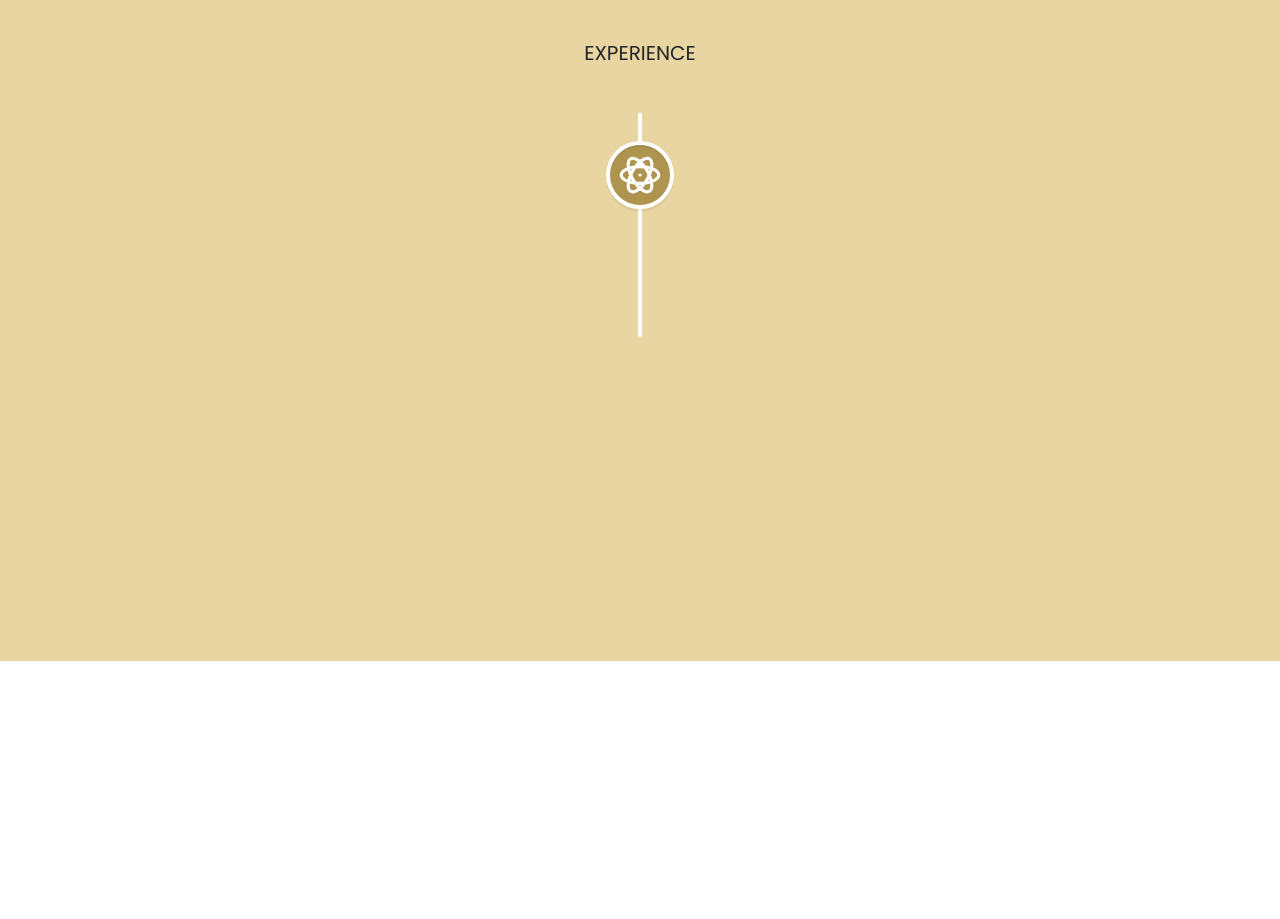
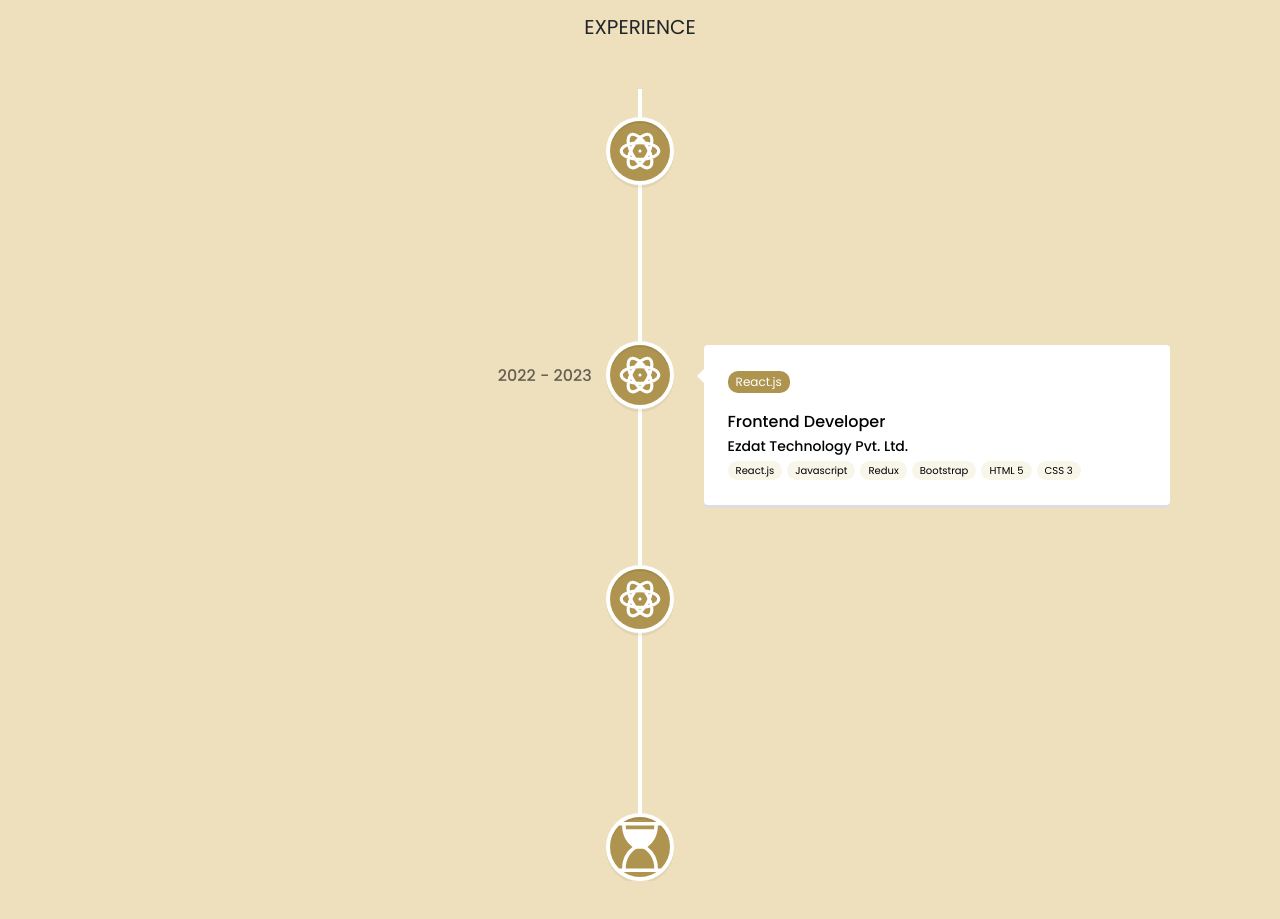
Before and after one commit to ns6296666/portfolio, a React (Vite) app in the folder react-portfolio/: page / in a window 1280 px wide. Shown: the part 2560-3479 px from the top of the page. Before the commit the page ends 3221 px from the top, so only its background shows below. Built offline with nearby package versions, Linux system fonts and the light colour scheme.

Commit message:
experience section complete

```diff
--- a/react-portfolio/src/App.css
+++ b/react-portfolio/src/App.css
@@ -245,9 +245,9 @@
 /* experience css */
 
 .experience {
-  height: 700px;
-  background-color: #e9d5a1;
-  padding: 6%;
+  height: 100%;
+  background-color: #EFE0BD;
+  padding: 4%;
 }
 .framework {
   background-color: #ae944f;
@@ -279,3 +279,12 @@
   color:#000;
   margin-right: 5px;
 }
+.extra-div{
+  background-color: #EEDFBD;
+  width: 200px;
+  height: 80px;
+  margin-top: -18px;
+    margin-left: 41%;
+    position: absolute;
+    bottom: 0px;
+}
--- a/react-portfolio/src/Experience.jsx
+++ b/react-portfolio/src/Experience.jsx
@@ -6,13 +6,64 @@
 
 import Heading from "./Heading";
 import VerticalTimeLine from "./VerticalTimeLine";
+import react from "./assets/react.svg";
+import star from "./assets/star.svg";
 
 export default function Experience() {
   return (
     <div className="experience">
       <Heading name="EXPERIENCE" className="skill-heading" />
       <VerticalTimeline>
-        <VerticalTimeLine />
+        <VerticalTimeLine
+          date="2023 - present"
+          image={react}
+          framework="React Native"
+          designation=" React Native Intern"
+          company="Natter"
+          skills={[
+            "React Native",
+            "Javascript",
+            "Redux",
+            "Jotai",
+            "React Query",
+          ]}
+        />
+        <VerticalTimeLine
+          date="2022 - 2023"
+          image={react}
+          framework="React.js"
+          designation="Frontend Developer"
+          company="Ezdat Technology Pvt. Ltd."
+          skills={[
+            "React.js",
+            "Javascript",
+            "Redux",
+            "Bootstrap",
+            "HTML 5",
+            "CSS 3",
+          ]}
+        />
+        <VerticalTimeLine
+          date="2022 - 2022"
+          image={react}
+          framework="React.js"
+          designation="Software Developer"
+          company="Ritzyware"
+          skills={[
+            "React.js",
+            "Javascript",
+            "Redux",
+            "Bootstrap",
+            "HTML 5",
+            "CSS 3",
+            "Material UI",
+          ]}
+        />
+        <VerticalTimelineElement
+          iconStyle={{ background: "#AE944F", color: "#fff" }}
+          icon={<img src={star} alt="react" className="skill-img" />}
+        />
+        <div className="extra-div"></div>
       </VerticalTimeline>
     </div>
   );
--- a/react-portfolio/src/VerticalTimeLine.jsx
+++ b/react-portfolio/src/VerticalTimeLine.jsx
@@ -1,28 +1,35 @@
 import { VerticalTimelineElement } from "react-vertical-timeline-component";
 
-import react from "./assets/react.svg";
-
-export default function VerticalTimeLine() {
+export default function VerticalTimeLine({
+  date,
+  image,
+  framework,
+  company,
+  skills,
+  designation,
+}) {
+  console.log(skills);
   return (
     <VerticalTimelineElement
       className="vertical-timeline-element--work"
       contentStyle={{ background: "#fff", color: "#fff" }}
       contentArrowStyle={{ borderRight: "7px solid  #fff" }}
-      date="2023 - present"
+      date={date ? date : null}
       dateClassName="date"
       iconStyle={{ background: "#AE944F", color: "#fff" }}
-      icon={<img src={react} alt="react" className="skill-img" />}
+      icon={<img src={image} alt="react" className="skill-img" />}
     >
-      <button className="framework">React Native</button>
-      <p className="vertical-timeline-element-title">React Native Intern</p>
-      <p className="vertical-timeline-element-subtitle">Natter</p>
+      <button className="framework">{framework}</button>
+      <p className="vertical-timeline-element-title">{designation}</p>
+      <p className="vertical-timeline-element-subtitle">{company}</p>
       <div>
-        <button className="languages">React Native</button>
-        <button className="languages">javascript</button>
-        <button className="languages">CSS 3</button>
-        <button className="languages">Redux</button>
-        <button className="languages">React Query</button>
-        <button className="languages">Jotai</button>
+        {skills?.length > 0
+          ? skills.map((skill, index) => (
+              <button className="languages" key={index}>
+                {skill}
+              </button>
+            ))
+          : null}
       </div>
     </VerticalTimelineElement>
   );
```
Also changed, not shown: react-portfolio/src/assets/star.svg.
